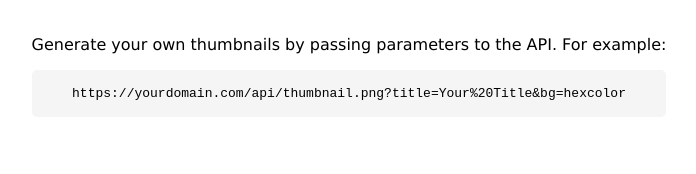
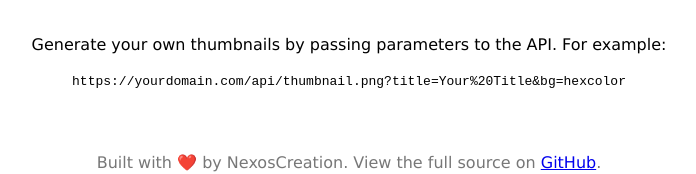
Before and after one commit to nexoscreation/thumbline-generator, a Next.js app: page / in a window 1280 px wide. Shown: the part 1121-1295 px from the top of the page, without its empty margins (291-987 px from the left). Built offline with nearby package versions, Linux system fonts and the light colour scheme.

Commit message:
Fix: sector code cofig

```diff
--- a/src/styles/index.module.css
+++ b/src/styles/index.module.css
@@ -46,7 +46,7 @@
     margin: 1rem auto;
 }
 
-code {
+.code {
     display: block;
     background: #f5f5f5;
     padding: 1rem;
```
